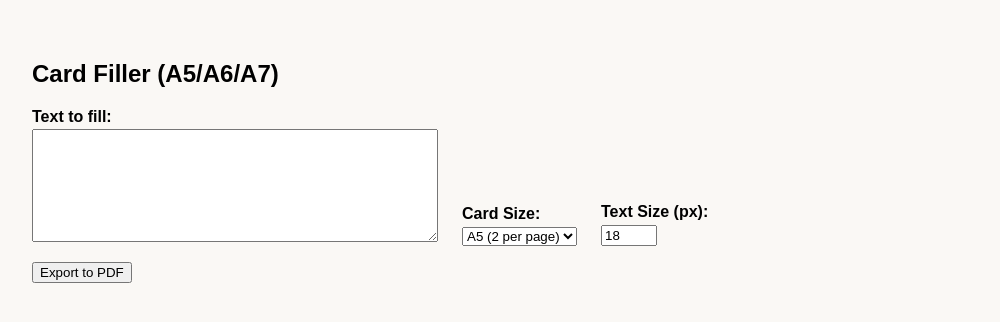
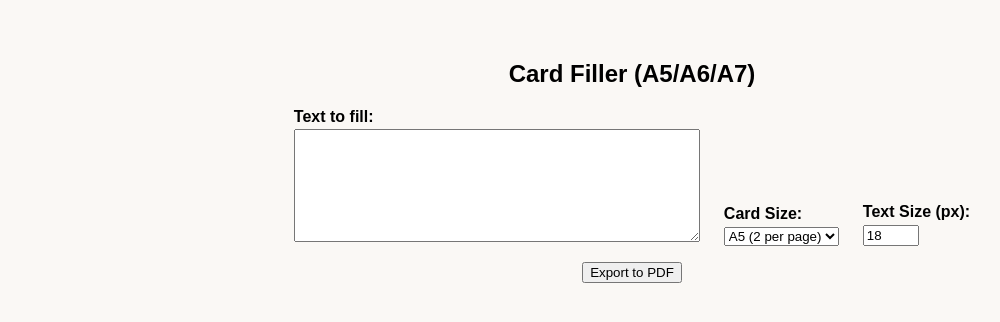
Before and after one commit to El0Lobo/learning-cards, a plain HTML site: page index.html in a window 1280 px wide. Shown: the whole page, without its empty margins (8-1008 px from the left). Drawn offline with nearby package versions, Linux system fonts and the light colour scheme.

Commit message:
Update index.html

```diff
--- a/index.html
+++ b/index.html
@@ -5,13 +5,49 @@
   <meta charset="UTF-8">
   <title>Card Filler (A5/A6/A7) from SVG</title>
   <style>
-    body { font-family: sans-serif; padding: 2rem; background: #faf8f5; }
-    .controls { margin-bottom: 1em; display: flex; gap: 1.5em; flex-wrap: wrap; align-items: flex-end; }
-    label { display: block; font-weight: bold; margin-bottom: 0.2em; }
-    textarea { width: 30em; height: 8em; }
-    .preview-area { display: flex; gap: 2em; flex-wrap: wrap; }
-    .svgpage { border: 1px solid #bbb; background: #fff; margin-bottom: 1em; box-shadow: 0 2px 8px #0001; }
-  </style>
+body {
+  font-family: sans-serif;
+  padding: 2rem;
+  background: #faf8f5;
+  min-height: 100vh;
+  display: flex;          /* <-- new */
+  flex-direction: column; /* <-- new */
+  align-items: center;    /* <-- new: centers horizontally */
+  justify-content: flex-start; /* <-- new: aligns top, can use center if you want vertical center */
+}
+h2 { text-align: center; }      /* <-- new: centers the heading */
+
+.controls {
+  margin-bottom: 1em;
+  display: flex;
+  gap: 1.5em;
+  flex-wrap: wrap;
+  align-items: flex-end;
+  justify-content: center;      /* <-- new: centers controls horizontally */
+  width: 100%;
+  max-width: 900px;             /* <-- optional: keeps controls from being too wide */
+}
+
+label { display: block; font-weight: bold; margin-bottom: 0.2em; }
+textarea { width: 30em; height: 8em; }
+
+.preview-area {
+  display: flex;
+  gap: 2em;
+  flex-wrap: wrap;
+  justify-content: center;      /* <-- new: centers cards horizontally */
+  width: 100%;
+}
+
+.svgpage {
+  border: 1px solid #bbb;
+  background: #fff;
+  margin-bottom: 1em;
+  box-shadow: 0 2px 8px #0001;
+  display: flex;                /* <-- optional: centers each SVG inside its box */
+  justify-content: center;      /* <-- optional */
+}
+</style>
 </head>
 
 <body>
```
